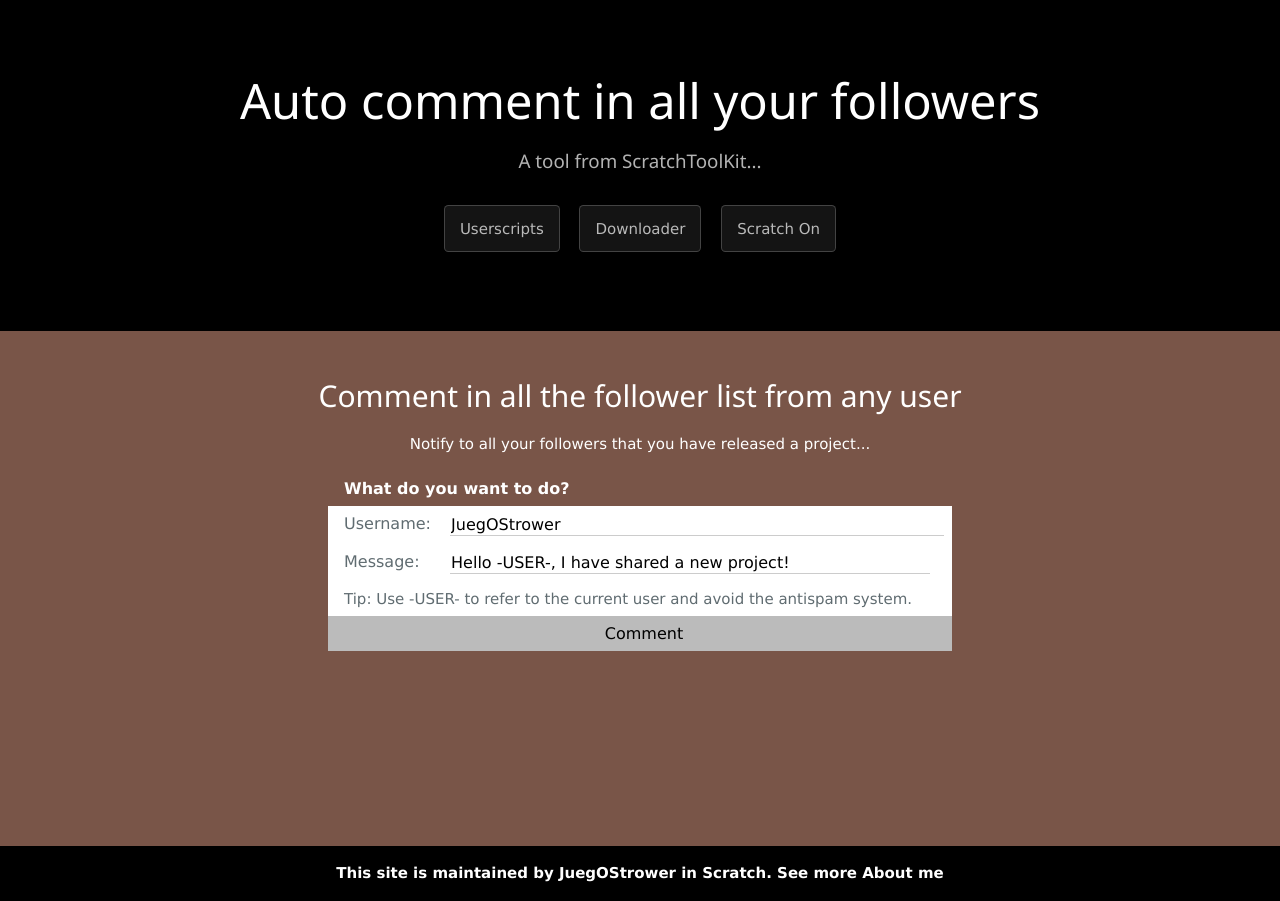
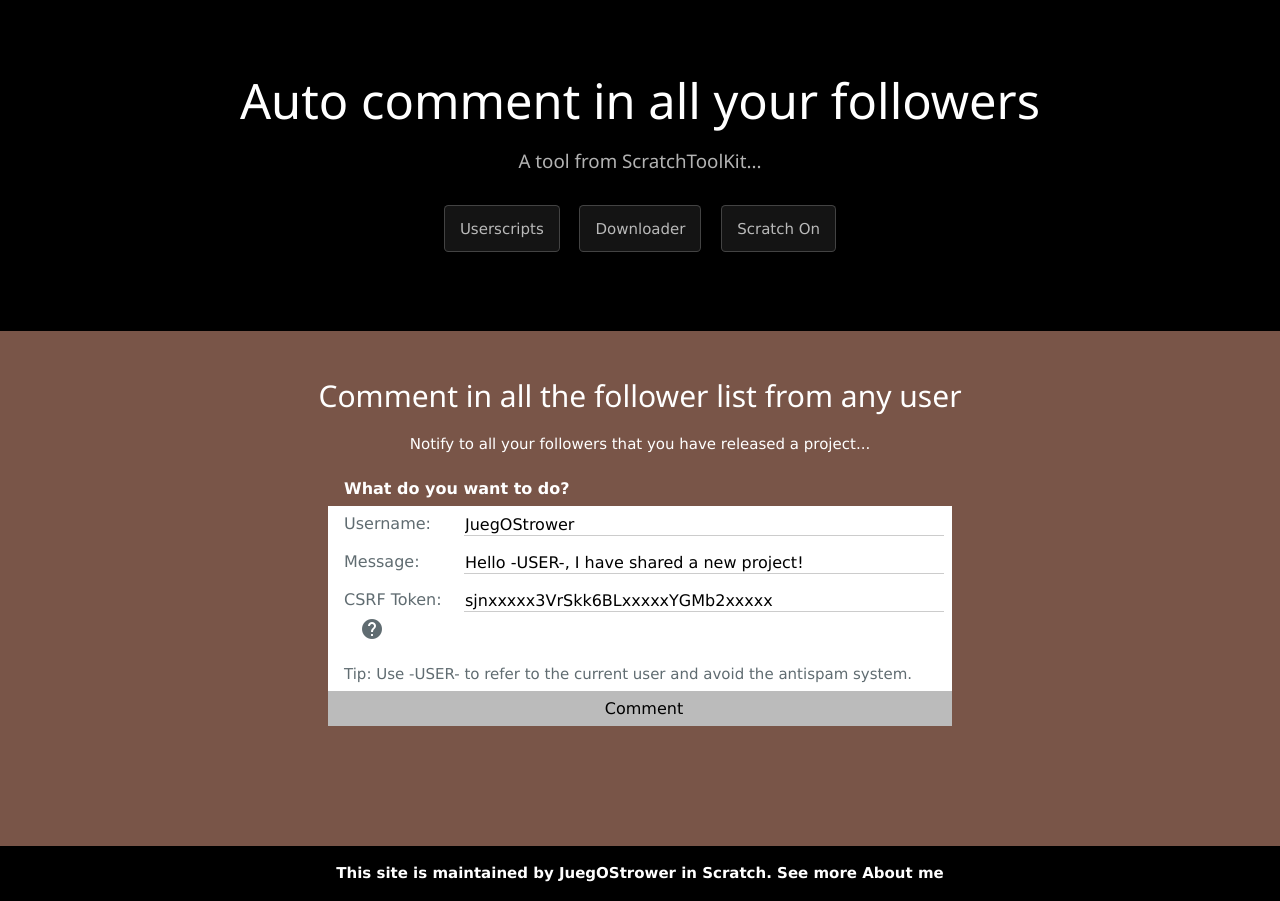
Before and after one commit to JuegOStrower/juegostrower.github.io, a Jekyll site: the page commenter/index.html, which Jekyll copies as it is, in a window 1280 px wide. Built offline with Jekyll 4.4.1, drawn with Linux system fonts in a browser that asks for light colours; nearby versions of some CDN libraries.

Commit message:
Bugs fixed

```diff
--- a/commenter/index.html
+++ b/commenter/index.html
@@ -9,6 +9,7 @@
 	<script src="https://ajax.googleapis.com/ajax/libs/jquery/3.2.1/jquery.min.js"></script>
   	<script src="system.js"></script>
     <link href="https://fonts.googleapis.com/css?family=Open+Sans:400,700" rel="stylesheet" type="text/css">
+	<link rel="stylesheet" href="https://fonts.googleapis.com/icon?family=Material+Icons">
     <link rel="stylesheet" href="/assets/css/style.css">
     <link rel="stylesheet" href="/w3.css">
     <script async="" src="https://www.googletagmanager.com/gtag/js?id=UA-82877528-5"></script>
@@ -20,6 +21,13 @@
     </script>
   </head>
   <body>
+  <div onclick="document.getElementById('tokenDialog').style.display='none'" id="tokenDialog" class="w3-modal" style="display: none;">
+    <div class="w3-container w3-modal-content w3-card-4 w3-animate-zoom" style="max-width:600px">
+        <span onclick="document.getElementById('tokenDialog').style.display='none'" class="w3-button w3-xlarge w3-transparent w3-display-topright" title="Cerrar">×</span>
+        <div class="w3-section">
+		<h1>What's a CSRF token?</h1>To check that you are not a robot, Scratch needs a 32 digs number to put comments. You can get it in your Scratch cookies.</div>
+     </div>
+    </div>
     <section class="w3-center w3-container w3-black w3-padding-64">
       <h1 class="project-name">Auto comment in all your followers</h1>
       <h2 class="project-tagline">A tool from <a href="/">ScratchToolKit</a>...</h2>
@@ -45,6 +53,10 @@
 						<td>Message:</td>
 						<td><input value="Hello -USER-, I have shared a new project!" type="text" class="w3-input" style="display: inline-block; padding: 1px; color: black;width:480px" id="commtext"></td>
 					</tr>
+					<tr id="comminputtoken" style="background-color:rgb(255, 255, 255)">
+						<td>CSRF Token:<button id="tokenHelp" class="w3-btn"><i class="material-icons">help</i></button></td>
+						<td><input value="sjnxxxxx3VrSkk6BLxxxxxYGMb2xxxxx" type="text" class="w3-input" style="display: inline-block; padding: 1px; color: black;width:480px" id="commtoken"></td>
+					</tr>
 					<tr id="comminputtip" style="background-color:rgb(255, 255, 255)">
 						<td style="font-size:15px" colspan="2">Tip: Use -USER- to refer to the current user and avoid the antispam system.</td>
 					</tr>
--- a/commenter/system.js
+++ b/commenter/system.js
@@ -17,6 +17,7 @@
 			$("#commnow").attr("class", "w3-gray w3-center");
 			user = $("#commuser").val();
 			message = $("#commtext").val();
+			token = $("#commtoken").val();
 			console.log('Posting comment "' + message +'" to ' + user);
 			pageCount = 0;
 			page = 1;
@@ -27,10 +28,20 @@
 			$.get("https://scratch.mit.edu/users/" + user + "/followers/?page=" + page, loaded).fail(function () {document.getElementById("commnow").innerHTML = "That user doesn't exists"; throw "That user doesn't exists";ready();});
 		}
 	});
+	$("#tokenHelp").click(function(){
+		document.getElementById('tokenDialog').style.display='block';
+	}
 	$("#commuser").bind("input paste", function(){
 		$(this).val($(this).val().substring(0,19));
 	});
-});
+	$("#commtoken").bind("input paste", function(){
+		if ($("#this").length < 32){
+			$("#this").attr("class","w3-input w3-text-red")
+		} else {
+			$("#this").attr("class","w3-input")
+		}
+		$(this).val($(this).val().substring(0,32));
+	});});
 
 function loaded(data) {
 	var $dom = $(data);
@@ -67,7 +78,7 @@
 			}
 		};
 		xhttp.open("POST", "https://scratch.mit.edu/site-api/comments/user/" + followList[i] + "/add/", true);
-		xhttp.setRequestHeader("X-CSRFToken", "IEi6SVeAu8MCHAqpgT5d7Q8HtRJwFYiU");
+		xhttp.setRequestHeader("X-CSRFToken", token);
 		xhttp.send(JSON.stringify({"content":message.replace(/-USER-/g, followList[i]),"parent_id":"","commentee_id":""}));
 		console.log("Posting comment to " + followList[i] + ", user " + (i + 1) + "/" + count);
 	}
```
